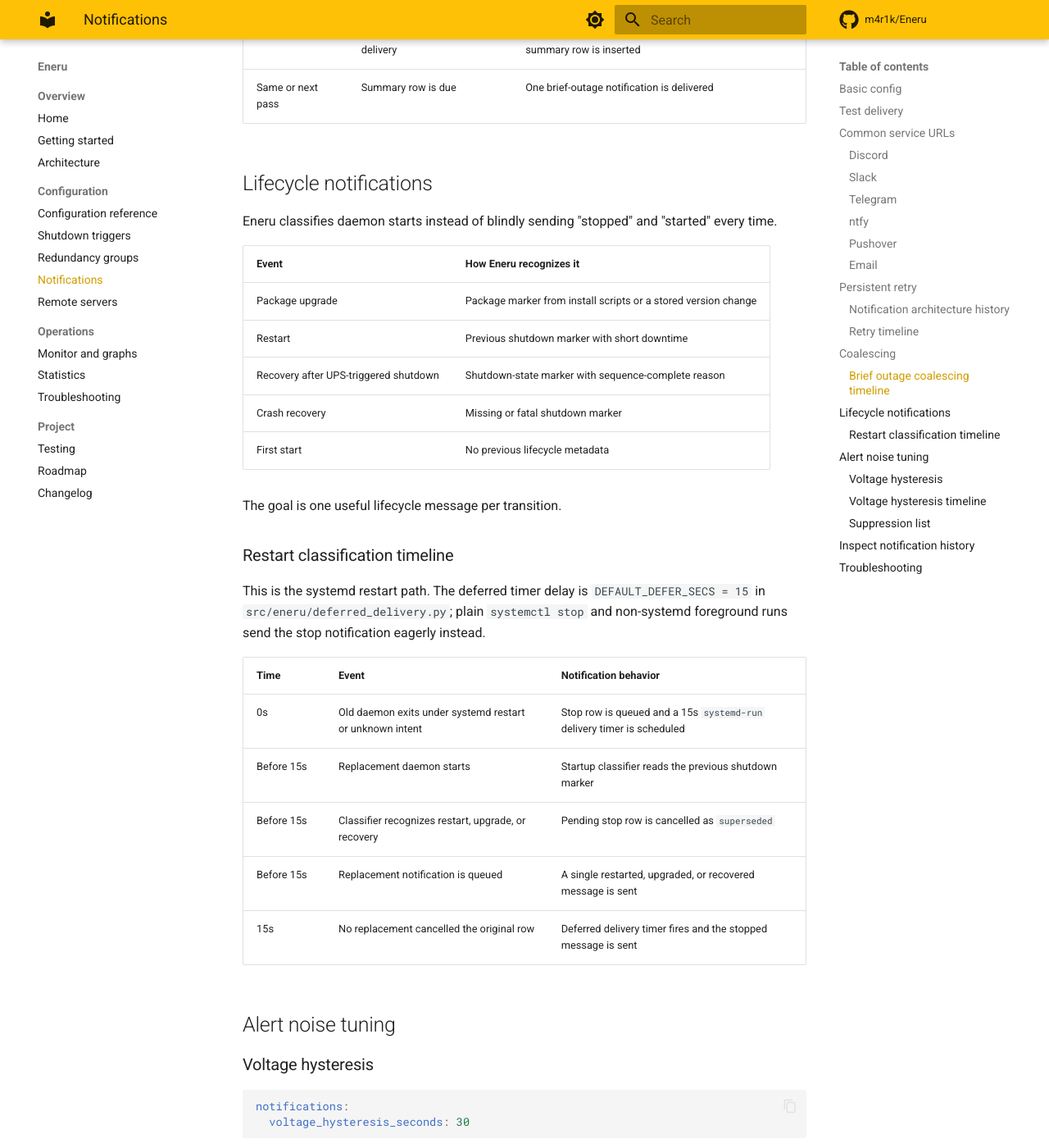
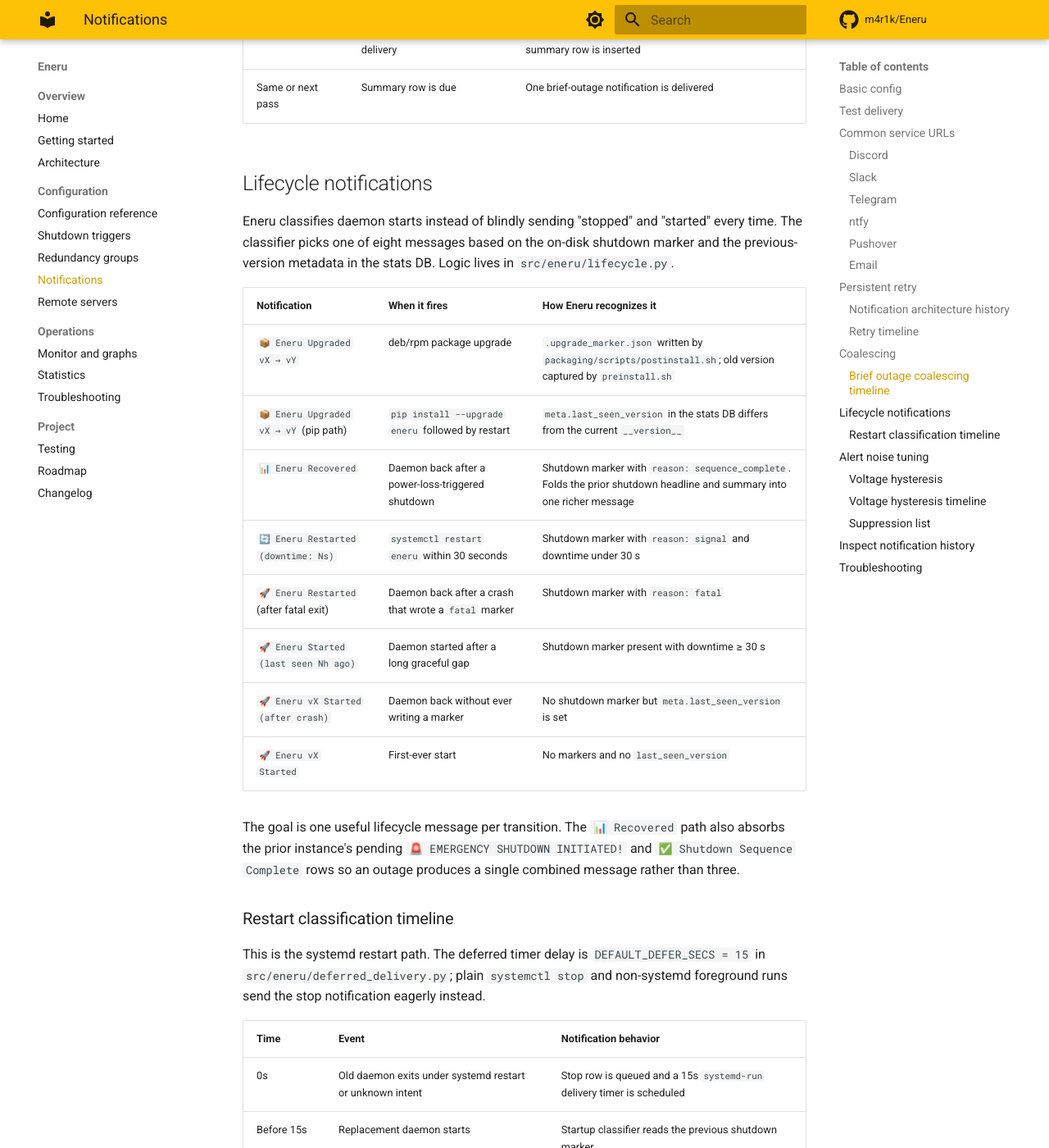
Before and after one commit to m4r1k/Eneru, an MkDocs documentation site: the page built from docs/notifications.md, in a window 1280 px wide and 1400 px high, scrolled down 5935 px. Shown: the whole window at 82% size. Built offline with MkDocs 1.6.1 and Material for MkDocs 9.7.7, drawn with Linux system fonts in a browser that asks for light colours; comment, search, counter and statistics services are not loaded.

Commit message:
docs: restore reference depth dropped during ReadTheDocs revamp
Followup to 990eba7 to add back load-bearing reference content trimmed
during the structural revamp, plus a humanizer pass on prose-heavy pages.

- triggers.md: restore vendor UPS transfer-point table (APC, Eaton,
  CyberPower, Tripp Lite) used for picking voltage_sensitivity per
  unit; expand voltage preset grid from 3 to 7 nominal voltages
  (+100 V, +127 V, +208 V, +220 V)
- notifications.md: replace 5-row conceptual lifecycle table with the
  full 8-row emoji-prefixed reference matching src/eneru/lifecycle.py
  so operators can look up Recovered / Upgraded / Restarted directly
- configuration.md: cross-link connection_loss_grace_period to the
  troubleshooting flap section; enrich voltage_sensitivity pointer
- architecture.md, testing.md: light humanizer pass — drop "solves a
  real outage problem" framing, "is not just X. It Y" parallelism,
  and signposting

Co-Authored-By: Claude Opus 4.7 <noreply@anthropic.com>

```diff
--- a/docs/notifications.md
+++ b/docs/notifications.md
@@ -213,17 +213,20 @@ This is the common "power came back fast, internet came back slowly" case. Coale
 
 ## Lifecycle notifications
 
-Eneru classifies daemon starts instead of blindly sending "stopped" and "started" every time.
+Eneru classifies daemon starts instead of blindly sending "stopped" and "started" every time. The classifier picks one of eight messages based on the on-disk shutdown marker and the previous-version metadata in the stats DB. Logic lives in `src/eneru/lifecycle.py`.
 
-| Event | How Eneru recognizes it |
-|-------|-------------------------|
-| Package upgrade | Package marker from install scripts or a stored version change |
-| Restart | Previous shutdown marker with short downtime |
-| Recovery after UPS-triggered shutdown | Shutdown-state marker with sequence-complete reason |
-| Crash recovery | Missing or fatal shutdown marker |
-| First start | No previous lifecycle metadata |
+| Notification | When it fires | How Eneru recognizes it |
+|--------------|---------------|-------------------------|
+| `📦 Eneru Upgraded vX → vY` | deb/rpm package upgrade | `.upgrade_marker.json` written by `packaging/scripts/postinstall.sh`; old version captured by `preinstall.sh` |
+| `📦 Eneru Upgraded vX → vY` (pip path) | `pip install --upgrade eneru` followed by restart | `meta.last_seen_version` in the stats DB differs from the current `__version__` |
+| `📊 Eneru Recovered` | Daemon back after a power-loss-triggered shutdown | Shutdown marker with `reason: sequence_complete`. Folds the prior shutdown headline and summary into one richer message |
+| `🔄 Eneru Restarted (downtime: Ns)` | `systemctl restart eneru` within 30 seconds | Shutdown marker with `reason: signal` and downtime under 30 s |
+| `🚀 Eneru Restarted` (after fatal exit) | Daemon back after a crash that wrote a `fatal` marker | Shutdown marker with `reason: fatal` |
+| `🚀 Eneru Started (last seen Nh ago)` | Daemon started after a long graceful gap | Shutdown marker present with downtime ≥ 30 s |
+| `🚀 Eneru vX Started (after crash)` | Daemon back without ever writing a marker | No shutdown marker but `meta.last_seen_version` is set |
+| `🚀 Eneru vX Started` | First-ever start | No markers and no `last_seen_version` |
 
-The goal is one useful lifecycle message per transition.
+The goal is one useful lifecycle message per transition. The `📊 Recovered` path also absorbs the prior instance's pending `🚨 EMERGENCY SHUTDOWN INITIATED!` and `✅ Shutdown Sequence Complete` rows so an outage produces a single combined message rather than three.
 
 ### Restart classification timeline
 
```
Also changed, not shown: docs/architecture.md (+4 -4 lines), docs/configuration.md (+3 -1 lines), docs/testing.md (+1 -1 lines), docs/triggers.md (+17 -0 lines).
